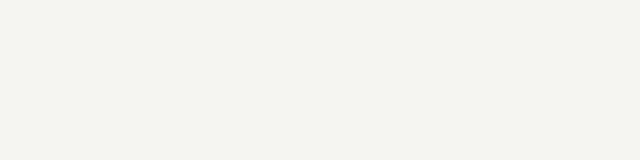
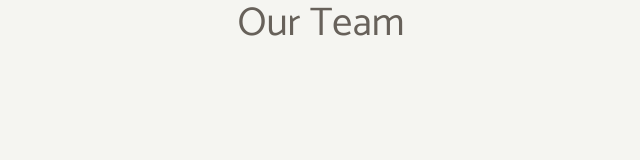
Before and after one commit to carlog91cast/js-our-team, a plain HTML site: page index.html in a window 1280 px wide. Shown: the whole page, without its empty margins (319-959 px from the left). Drawn offline with nearby package versions, Linux system fonts and the light colour scheme.

Commit message:
MILESTONE 1: intro

```diff
--- a/index.html
+++ b/index.html
@@ -19,6 +19,7 @@
     <main>
         <div class="container">
             <div class="row">
+                <h1 class="text-center">Our Team</h1>
                 <div class="col-12">
                     <!-- inserisco le cards del team da js -->
                 </div>
--- a/js/main.js
+++ b/js/main.js
@@ -0,0 +1,5 @@
+// // Consegna
+// Viene fornita una piccola tabella che rappresenta i membri di un team.
+// Ogni membro ha le informazioni necessarie per stampare le relative informazioni: Nome, Ruolo e Foto.
+// MILESTONE 1:
+// Stampare su console le informazioni di nome, ruolo e la stringa della foto
```
